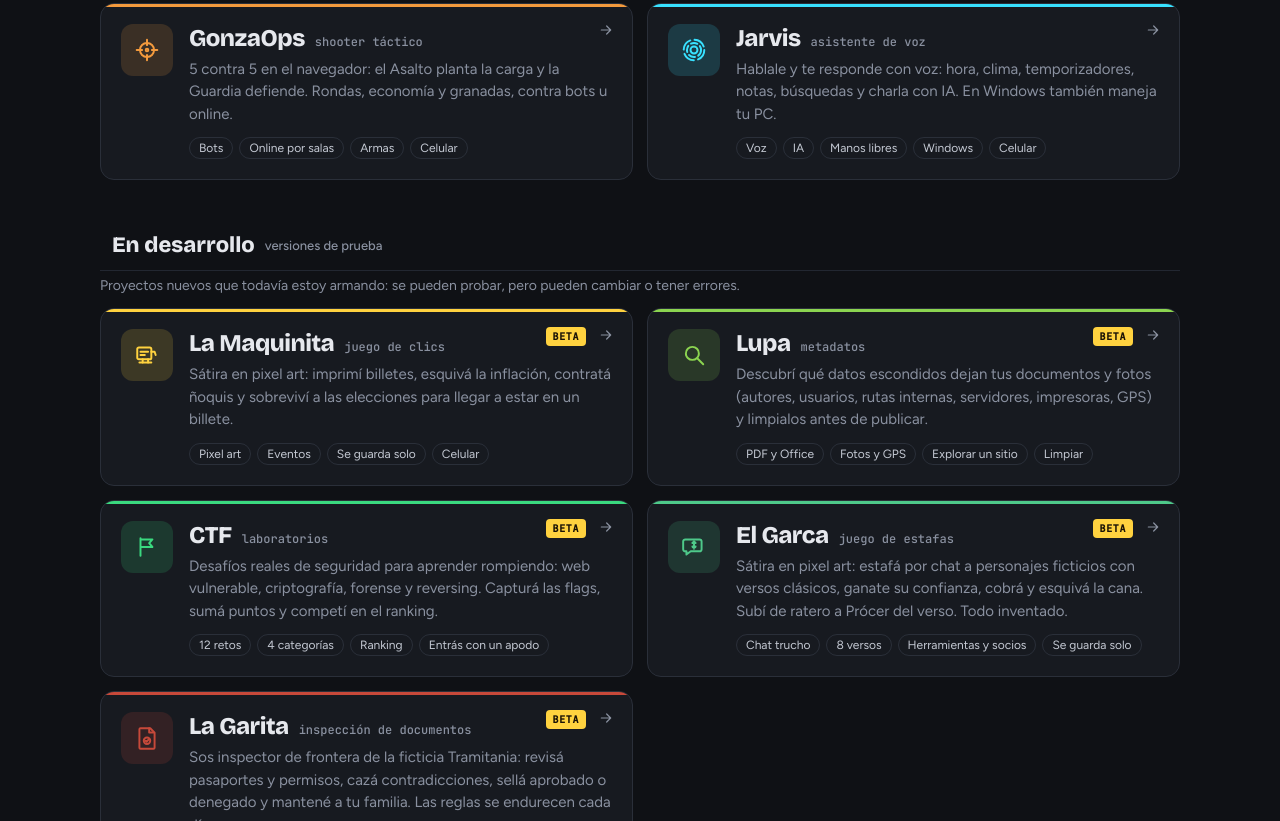
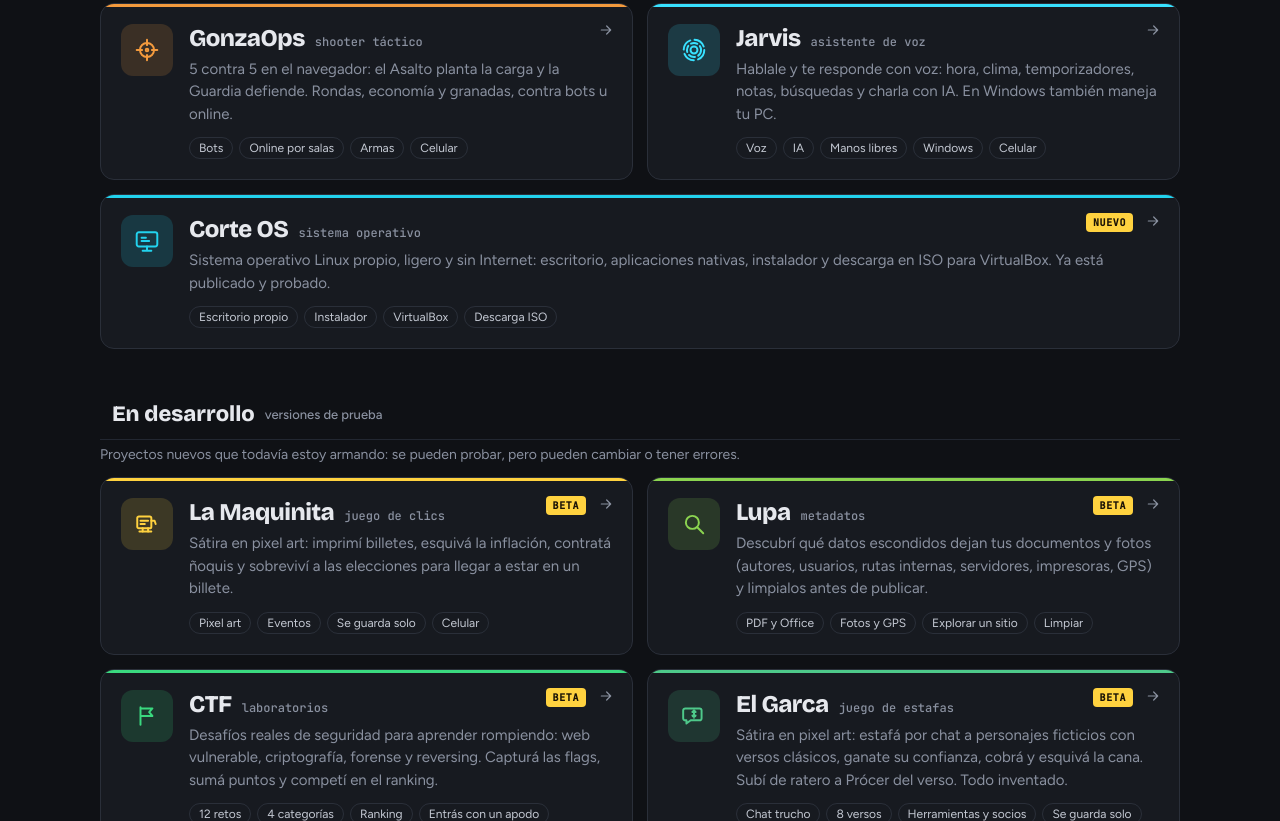
Before and after one commit to GonzalitoDev/corte-editor, a plain HTML site: page index.html in a window 1280 px wide. Shown: the part 1169-1990 px from the top of the page. Drawn offline with nearby package versions, Linux system fonts and the light colour scheme; no server answers.

Commit message:
Añadir Corte OS como nueva incorporación

```diff
--- a/index.html
+++ b/index.html
@@ -77,7 +77,7 @@ footer{margin-top:44px;color:var(--muted);font-size:13px;display:flex;justify-co
 <div class="wrap">
   <header class="brand">
     <b><i></i>Taller</b>
-    <div class="bhead"><button class="btn ghost" id="bQue" type="button">¿Qué es esto?</button><a class="btn" href="#apps">Ver todo ▾</a></div>
+    <div class="bhead"><a class="btn ghost" href="https://corte-os.vercel.app/" target="_blank" rel="noopener">Corte OS ↗</a><button class="btn ghost" id="bQue" type="button">¿Qué es esto?</button><a class="btn" href="#apps">Ver todo ▾</a></div>
   </header>
 
   <section class="hero">
@@ -145,6 +145,13 @@ footer{margin-top:44px;color:var(--muted);font-size:13px;display:flex;justify-co
       <span class="ic"><svg class="i" viewBox="0 0 24 24"><circle cx="12" cy="12" r="3.2"/><circle cx="12" cy="12" r="6.5" stroke-dasharray="6 3.2"/><circle cx="12" cy="12" r="9.5" stroke-dasharray="11 4"/></svg></span>
       <div><h2>Jarvis <small>asistente de voz</small></h2><p>Hablale y te responde con voz: hora, clima, temporizadores, notas, búsquedas y charla con IA. En Windows también maneja tu PC.</p>
       <ul><li>Voz</li><li>IA</li><li>Manos libres</li><li>Windows</li><li>Celular</li></ul></div>
+      <svg class="i go" viewBox="0 0 24 24"><path d="M5 12h14M13 6l6 6-6 6"/></svg>
+    </a>
+    <a class="app" href="https://corte-os.vercel.app/" target="_blank" rel="noopener" style="--a:#22d3ee">
+      <span class="beta">Nuevo</span>
+      <span class="ic"><svg class="i" viewBox="0 0 24 24"><rect x="2.5" y="4" width="19" height="13" rx="2"/><path d="M8 21h8M12 17v4"/><path d="M7 9h4M7 12h7"/></svg></span>
+      <div><h2>Corte OS <small>sistema operativo</small></h2><p>Sistema operativo Linux propio, ligero y sin Internet: escritorio, aplicaciones nativas, instalador y descarga en ISO para VirtualBox. Ya está publicado y probado.</p>
+      <ul><li>Escritorio propio</li><li>Instalador</li><li>VirtualBox</li><li>Descarga ISO</li></ul></div>
       <svg class="i go" viewBox="0 0 24 24"><path d="M5 12h14M13 6l6 6-6 6"/></svg>
     </a>
   </main>
```
